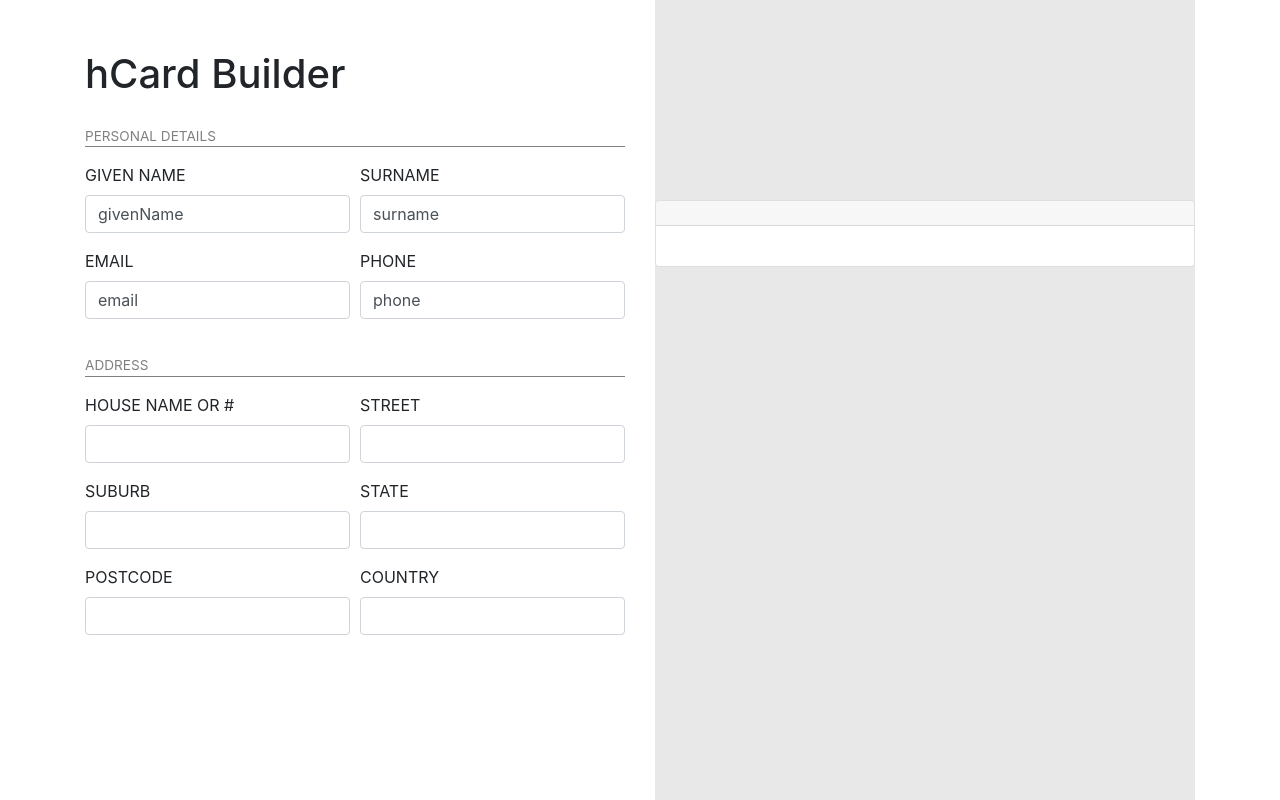
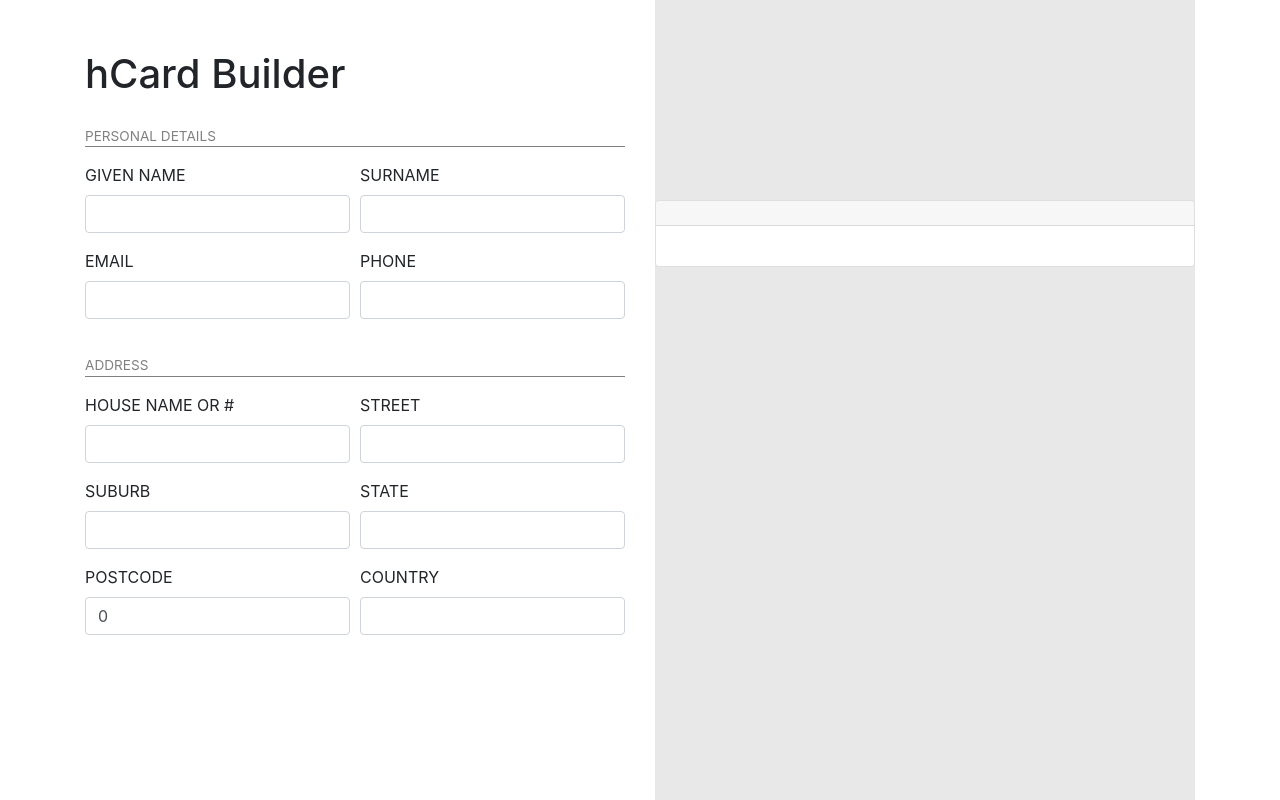
Before and after one commit to amrutha2129/hcard-builder, a React (Create React App) app: page / in a window 1280 px wide. Built offline with nearby package versions, Linux system fonts and the light colour scheme.

Commit message:
Handled onChange events for form fields

```diff
--- a/src/components/hCardFormContainer/hCardForm/Address/index.jsx
+++ b/src/components/hCardFormContainer/hCardForm/Address/index.jsx
@@ -2,20 +2,69 @@ import React from "react";
 import { FormGroup, Label, Input, Row, Col } from "reactstrap";
 
 export default class Address extends React.PureComponent {
+  constructor(props) {
+    super(props);
+    this.state = {
+      housename: "",
+      street: "",
+      suburb: "",
+      state: "",
+      postcode: 0,
+      country: ""
+    };
+
+    this.handleHouseNameChange = this.handleHouseNameChange.bind(this);
+    this.handleStreetChange = this.handleStreetChange.bind(this);
+    this.handleSuburbChange = this.handleSuburbChange.bind(this);
+    this.handleStateChange = this.handleStateChange.bind(this);
+    this.handlePostcodeChange = this.handlePostcodeChange.bind(this);
+    this.handleCountryChange = this.handleCountryChange.bind(this);
+  }
+
+  handleHouseNameChange(event) {
+    this.setState({ housename: event.target.value });
+  }
+  handleStreetChange(event) {
+    this.setState({ street: event.target.value });
+  }
+  handleSuburbChange(event) {
+    this.setState({ suburb: event.target.value });
+  }
+  handleStateChange(event) {
+    this.setState({ state: event.target.value });
+  }
+  handlePostcodeChange(event) {
+    this.setState({ postcode: event.target.value });
+  }
+  handleCountryChange(event) {
+    this.setState({ country: event.target.value });
+  }
+
   render() {
+    const { housename, street, suburb, state, postcode, country } = this.state;
     return (
       <>
         <Row form>
           <Col sm={6}>
             <FormGroup>
               <Label>HOUSE NAME OR #</Label>
-              <Input type="text" name="houseName" id="houseName" />
+              <Input
+                type="text"
+                value={housename}
+                id="houseName"
+                onChange={this.handleHouseNameChange}
+              />
             </FormGroup>
           </Col>
           <Col sm={6}>
             <FormGroup>
               <Label>STREET</Label>
-              <Input type="text" name="street" id="street" />
+              <Input
+                type="text"
+                value={street}
+                id="street"
+                onChange={this.handleStreetChange}
+              />
             </FormGroup>
           </Col>
         </Row>
@@ -23,13 +72,23 @@ export default class Address extends React.PureComponent {
           <Col sm={6}>
             <FormGroup>
               <Label>SUBURB</Label>
-              <Input type="text" name="suburb" id="suburb" />
+              <Input
+                type="text"
+                value={suburb}
+                id="suburb"
+                onChange={this.handleSuburbChange}
+              />
             </FormGroup>
           </Col>
           <Col sm={6}>
             <FormGroup>
               <Label>STATE</Label>
-              <Input type="text" name="state" id="state" />
+              <Input
+                type="text"
+                value={state}
+                id="state"
+                onChange={this.handleStateChange}
+              />
             </FormGroup>
           </Col>
         </Row>
@@ -37,13 +96,23 @@ export default class Address extends React.PureComponent {
           <Col sm={6}>
             <FormGroup>
               <Label>POSTCODE</Label>
-              <Input type="text" name="postcode" id="postcode" />
+              <Input
+                type="text"
+                value={postcode}
+                id="postcode"
+                onChange={this.handlePostcodeChange}
+              />
             </FormGroup>
           </Col>
           <Col sm={6}>
             <FormGroup>
               <Label>COUNTRY</Label>
-              <Input type="text" name="country" id="country" />
+              <Input
+                type="text"
+                value={country}
+                id="country"
+                onChange={this.handleCountryChange}
+              />
             </FormGroup>
           </Col>
         </Row>
--- a/src/components/hCardFormContainer/hCardForm/PersonalDetails/index.jsx
+++ b/src/components/hCardFormContainer/hCardForm/PersonalDetails/index.jsx
@@ -14,17 +14,16 @@ export default class PersonalDetails extends React.PureComponent {
   }
 
   handleNameChange(event) {
-    this.setState({ name: event.target.name });
-    this.updateHCardPreview(this.state.name);
+    this.setState({ name: event.target.value });
   }
   handleSurnameChange(event) {
-    this.setState({ surname: event.target.surname });
+    this.setState({ surname: event.target.value });
   }
   handleEmailChange(event) {
-    this.setState({ email: event.target.email });
+    this.setState({ email: event.target.value });
   }
   handlePhoneChange(event) {
-    this.setState({ phone: event.target.phone });
+    this.setState({ phone: event.target.value });
   }
 
   render() {
@@ -36,8 +35,8 @@ export default class PersonalDetails extends React.PureComponent {
               <Label>GIVEN NAME</Label>
               <Input
                 type="text"
-                value="givenName"
-                id="givenName"
+                value={this.state.name}
+                id="name"
                 onChange={this.handleNameChange}
               />
             </FormGroup>
@@ -47,7 +46,7 @@ export default class PersonalDetails extends React.PureComponent {
               <Label>SURNAME</Label>
               <Input
                 type="text"
-                value="surname"
+                value={this.state.surname}
                 id="surname"
                 onChange={this.handleSurnameChange}
               />
@@ -60,7 +59,7 @@ export default class PersonalDetails extends React.PureComponent {
               <Label>EMAIL</Label>
               <Input
                 type="email"
-                value="email"
+                value={this.state.email}
                 id="email"
                 onChange={this.handleEmailChange}
               />
@@ -71,7 +70,7 @@ export default class PersonalDetails extends React.PureComponent {
               <Label>PHONE</Label>
               <Input
                 type="text"
-                value="phone"
+                value={this.state.phone}
                 id="phone"
                 onChange={this.handlePhoneChange}
               />
```
